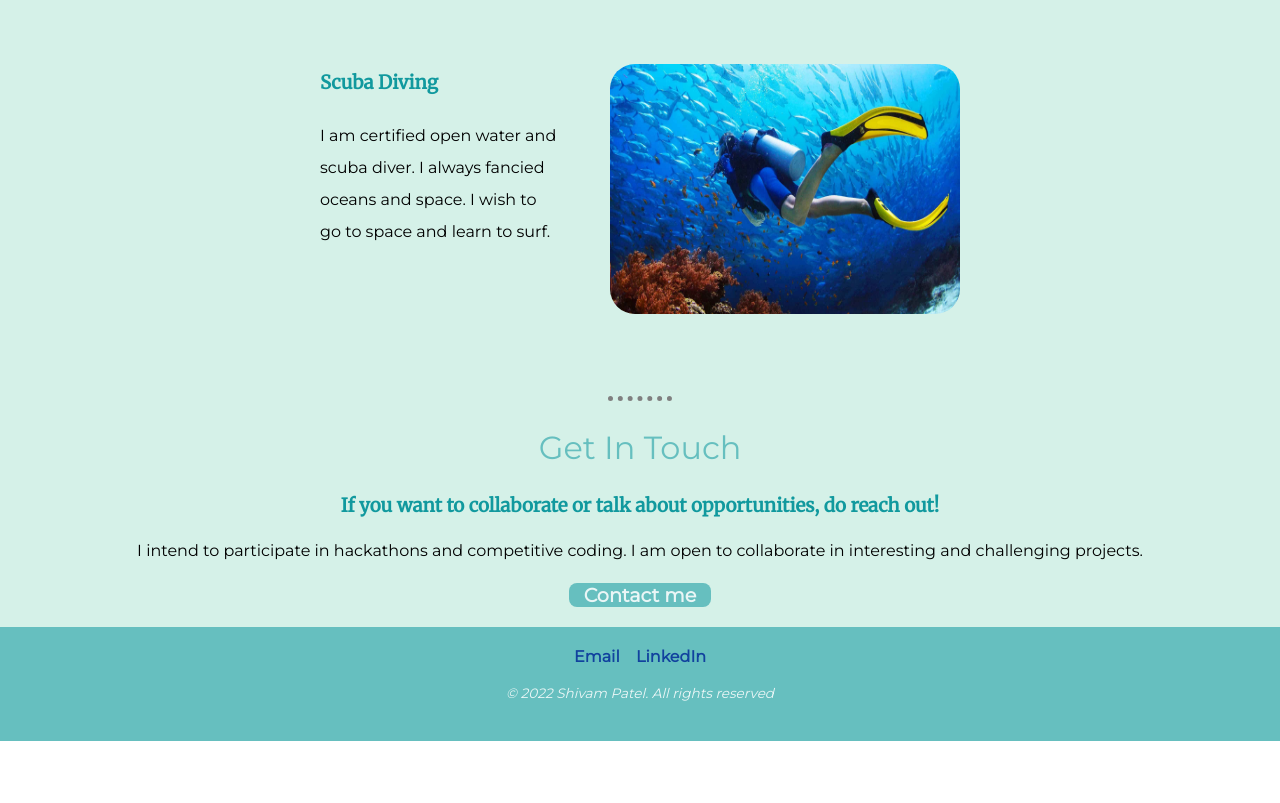
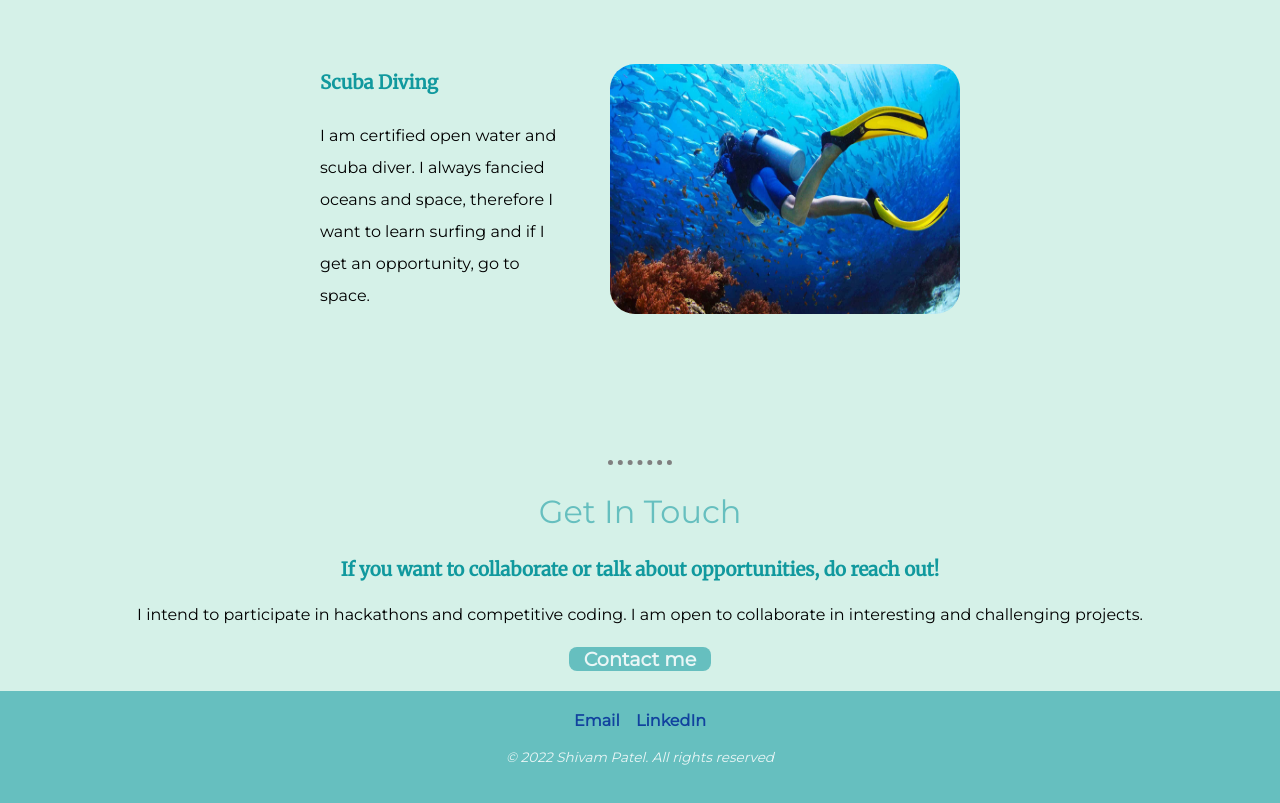
Before and after one commit to ShivamPatel-24/Personal-Site, a plain HTML site: page index.html in a window 1280 px wide. Shown: the part 1820-2623 px from the top of the page. Before the commit the page ends 2561 px from the top, so only its background shows below. Drawn offline with Linux system fonts and the light colour scheme; a web font is replaced by a local one.

Commit message:
Update index.html

```diff
--- a/index.html
+++ b/index.html
@@ -40,7 +40,7 @@
       <div class="skill-row">
         <img class="scuba-pic" src="images/scuba.jpeg" alt="" height="250" width="350">
         <h3>Scuba Diving</h3>
-        <p>I am certified open water and scuba diver. I always fancied oceans and space. I wish to go to space and learn to surf.</p>
+        <p>I am certified open water and scuba diver. I always fancied oceans and space, therefore I want to learn surfing and if I get an opportunity, go to space.</p>
         <br>
       </div>
     </div>
```
